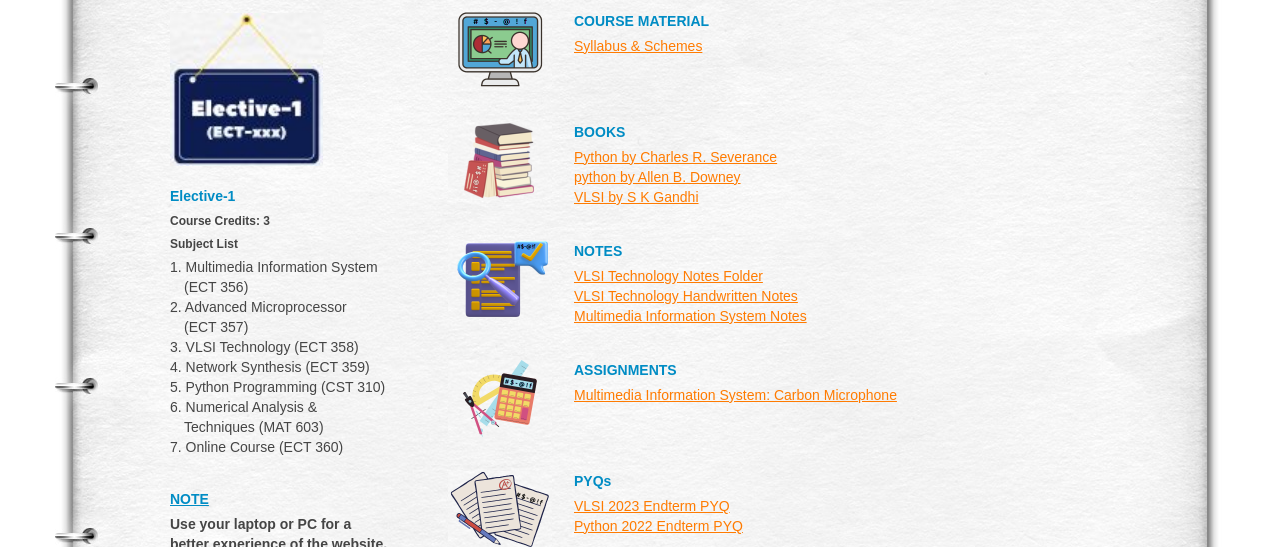
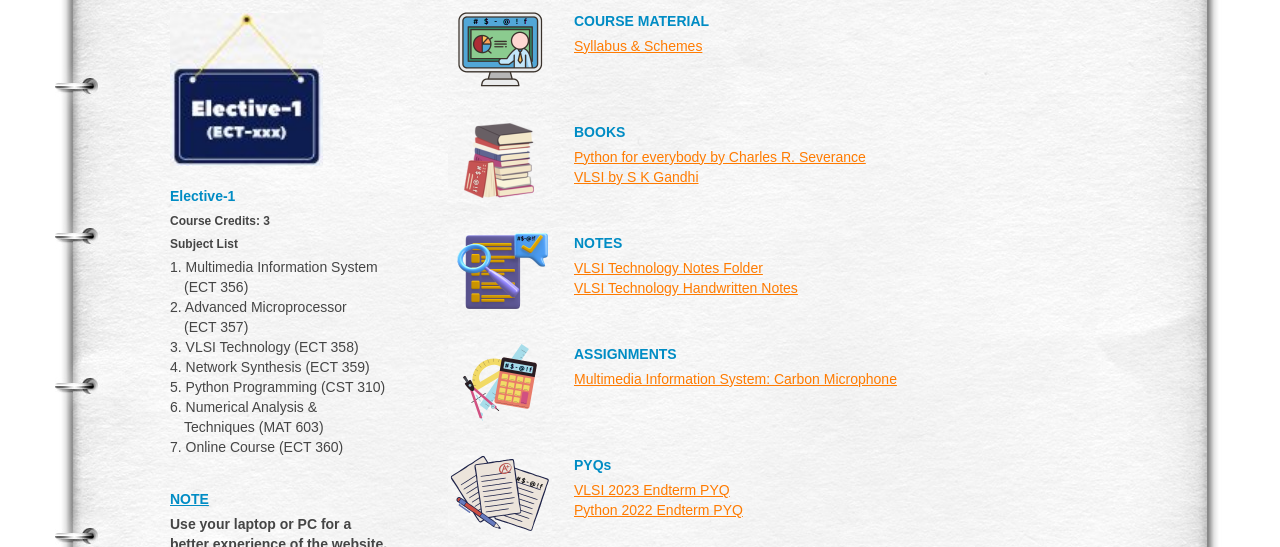
Before and after one commit to mdsaifin/AcadBro, a plain HTML site: page e1.html in a window 1280 px wide. Shown: the part 553-1100 px from the top of the page. Drawn offline with Linux system fonts and the light colour scheme.

Commit message:
Update e1.html

```diff
--- a/e1.html
+++ b/e1.html
@@ -92,15 +92,15 @@
             <a href="https://drive.google.com/file/d/1awyv9DhX6FWNKglo2GT1-VYBYM8bj_UP/view?usp=drive_link" target="_blank">Syllabus & Schemes</a></li><br>
             <li><img src="images/book.png">
               <h4>BOOKS</h4>
-              <a href="https://drive.google.com/file/d/1smEOakNpbbalifqbDGsJXy3uYClDVk_7/view?usp=sharing" target="_blank">Python by Charles R. Severance</a><br>
-              <a href="https://drive.google.com/file/d/1_nHs-GhKBcMs306OWMznf3biSTYkZRmW/view?usp=sharing" target="_blank">python by Allen B. Downey</a><br>
+              <a href="https://drive.google.com/file/d/1smEOakNpbbalifqbDGsJXy3uYClDVk_7/view?usp=sharing" target="_blank">Python for everybody by Charles R. Severance</a><br>
+<!--               <a href="https://drive.google.com/file/d/1_nHs-GhKBcMs306OWMznf3biSTYkZRmW/view?usp=sharing" target="_blank">python by Allen B. Downey</a><br> -->
               <a href="https://drive.google.com/file/d/1FxO1kkovvRV2K8DwDsAcPWRj21TiGRDN/view?usp=sharing" target="_blank">VLSI by S K Gandhi</a><br>
             </li><br>
             <li><img src="images/notes.png">
               <h4>NOTES</h4>
               <a href="https://drive.google.com/drive/folders/1yTE_lT5fBoNkEgOyQ8Xizi7ygYVOOmyV?usp=drive_link" target="_blank">VLSI Technology Notes Folder</a><br>
               <a href="https://drive.google.com/file/d/1A59VBubcsugbDfEpadawRzBxX_SE0OES/view?usp=sharing" target="_blank">VLSI Technology Handwritten Notes</a><br>
-              <a href="https://drive.google.com/drive/folders/1CgmFEhn4aF_tX0by3tzrDqf4sPFkt9bq?usp=drive_link" target="_blank">Multimedia Information System Notes</a><br>
+<!--               <a href="https://drive.google.com/drive/folders/1CgmFEhn4aF_tX0by3tzrDqf4sPFkt9bq?usp=drive_link" target="_blank">Multimedia Information System Notes</a><br> -->
             </li><br>
             <li><img src="images/assignment.png">
               <h4>ASSIGNMENTS</h4>
```
